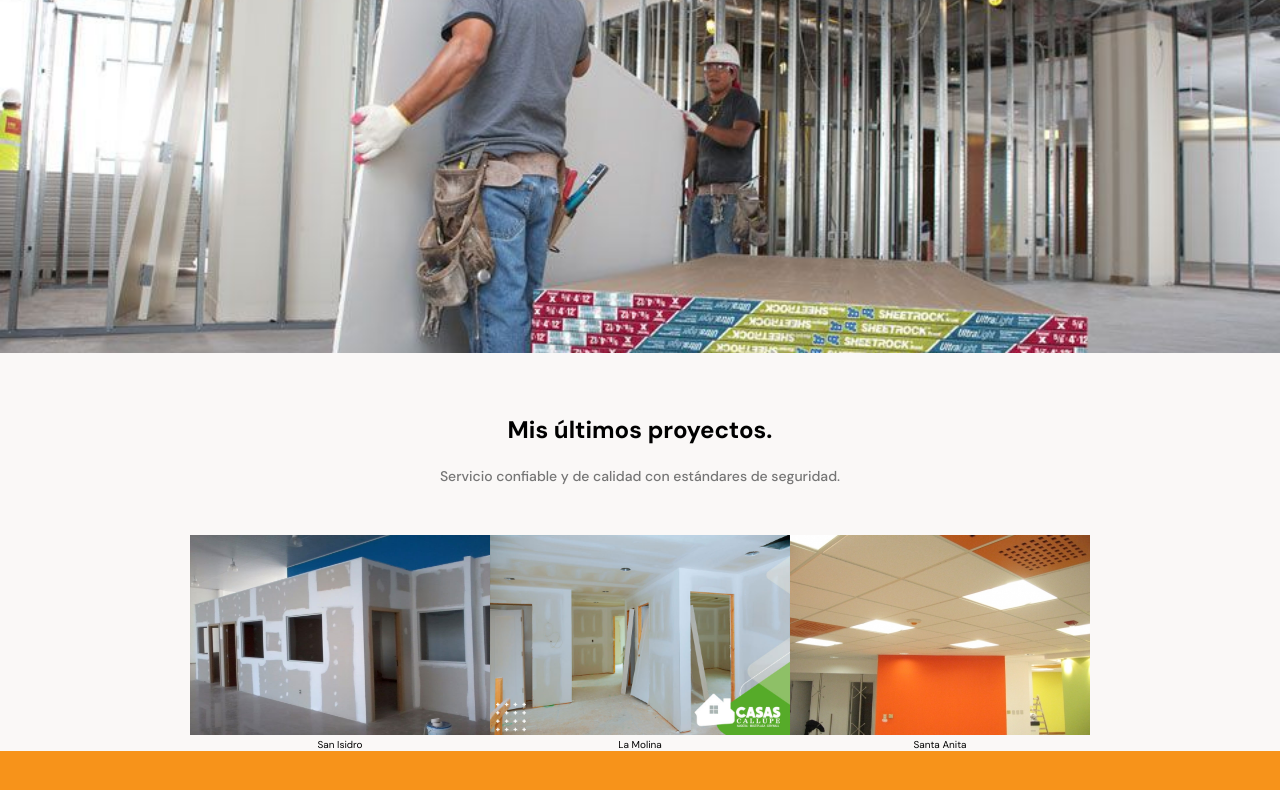
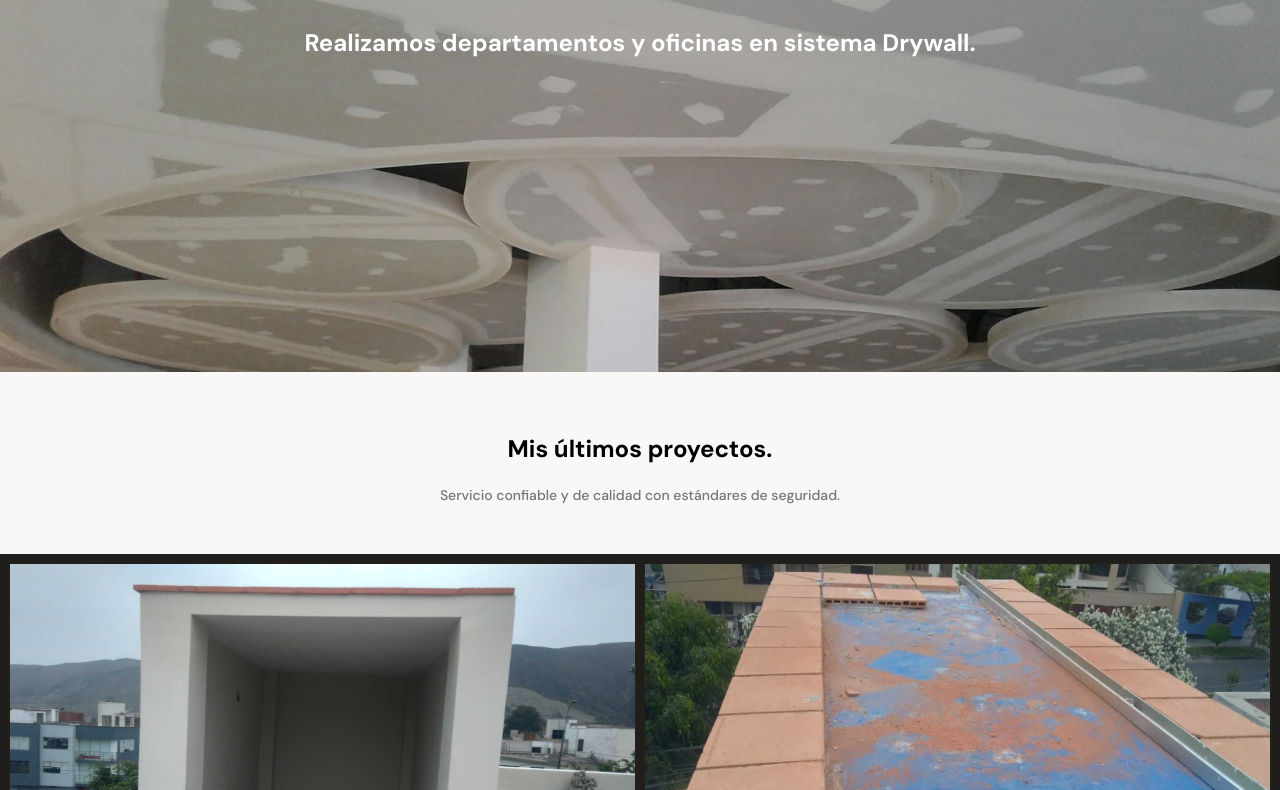
Before and after one commit to DanielNivin/DanielNivin.github.io, a plain HTML site: page index.html in a window 1280 px wide. Shown: the part 1409-2199 px from the top of the page. Drawn offline with Linux system fonts and the light colour scheme.

Commit message:
drywall prototipo 0.3

```diff
--- a/desktop.css
+++ b/desktop.css
@@ -11,7 +11,7 @@
   display: flex;
   width: 600px;
 }
-.main--card{
+.main--card {
   margin-bottom: 0px;
 }
 .main--carousel-image {
@@ -26,3 +26,36 @@
   display: block;
   left: calc(50% - 20px);
 }
+/*carousel imagenes*/
+.main--carousel-image {
+  text-align: center;
+  justify-items: center;
+  display: grid;
+  gap: 10px;
+  overflow-x: unset;
+  overscroll-behavior-x: none;
+  scroll-snap-type: none;
+  grid-template-columns: repeat(2, 1fr);
+  margin: 0 0;
+  padding: 0 10px;
+  background-color: #201e1c;
+  padding-bottom: 20px;
+}
+
+.main--carousel-image figure {
+  min-width: 190px;
+  max-width: none;
+  width: 100%;
+  height: 400px;
+}
+
+.main--carousel-image figure img {
+  height: 100%;
+}
+.main--carousel-image figure figcaption {
+  font-size: 1.4rem;
+  line-height: 1.8rem;
+  font-weight: 500;
+  color: #fff;
+  padding: 3px;
+}
--- a/index.html
+++ b/index.html
@@ -41,8 +41,8 @@
             Construye moderno, Construye en Drywall.
           </h2>
           <p class="main--primary-parrafo">
-            Con más de 15 años de experiencia en el rubro garantizamos un trabajo
-            de calidad.
+            Con más de 15 años de experiencia en el rubro garantizamos un
+            trabajo de calidad.
           </p>
         </div>
         <!-- main table -->
@@ -51,18 +51,16 @@
             <h2 class="main--list-title">Mis servicios</h2>
             <ul>
               <li>Instalación de todo tipo de tabiquería</li>
-              <li>Instalación de Drywall</li>
-              <li>Cenefas</li>
+              <li>Drywall</li>
+              <li>Superboard</li>
               <li>Especialidad en techos acústicos</li>
-              <li>Superboard</li>
+              <li>Instalación de manto asfáltico y ladrillo</li>
             </ul>
           </div>
           <!--  agregar tarjeta   -->
           <div class="main--card-presupuesto">
             <h2 class="main--card-title">Solicita tu cotización</h2>
-            <p class="main--card-number">
-              <span></span>936171678
-            </p>
+            <p class="main--card-number"><span></span>936171678</p>
             <p class="main--card-text">*Disponible en Lima Metropolitana.</p>
           </div>
         </div>
@@ -120,7 +118,7 @@
       </section>
 
       <section class="main--img">
-        <h2></h2>
+        <h2>Realizamos departamentos y oficinas en sistema Drywall.</h2>
       </section>
 
       <section class="main--tercer-section">
@@ -130,17 +128,33 @@
         </p>
       </section>
       <section class="main--carousel-image">
-        <figure>
-          <img src="./assets/img/san-isidro.jpg" alt="San Isidro" />
-          <figcaption>San Isidro</figcaption>
+        <figure class="carousel--primary-row">
+          <img src="./assets/img/imagen-drywall.jfif" alt="San Isidro" />
+          <figcaption>Instalación de Drywall (La Molina)</figcaption>
         </figure>
-        <figure>
-          <img src="./assets/img/La molina.jpg" alt="La Molina" />
-          <figcaption>La Molina</figcaption>
+        <figure class="carousel--primary-row">
+          <img src="./assets/img/imagen-pastelero.jfif" alt="La Molina" />
+          <figcaption>Instalación de Ladrillo pastelero (La Molina)</figcaption>
         </figure>
-        <figure>
-          <img src="./assets/img/acustico.jpg" alt="Santa Anita" />
-          <figcaption>Santa Anita</figcaption>
+        <figure class="carousel--second-row">
+          <img src="./assets/img/imagen-deco.jfif" alt="Santa Anita" />
+          <figcaption>
+            Detalle en Drywall para luces indirectas (Lima Centro)
+          </figcaption>
+        </figure>
+        <figure class="carousel--second-row">
+          <img src="./assets/img/imagen-valdosa.jpg" alt="Santa Anita" />
+          <figcaption>Techo acústico (Lima Centro)</figcaption>
+        </figure>
+        <figure class="carousel--third-row">
+          <img src="./assets/img/imagen-dintel.jfif" alt="Santa Anita" />
+          <figcaption>Intalación de cobertura en Drywall (Breña)</figcaption>
+        </figure>
+        <figure class="carousel--third-row">
+          <img src="./assets/img/imagen-candelabro.jfif" alt="Santa Anita" />
+          <figcaption>
+            Instalación de cielo razo con detalles (San Isidro)
+          </figcaption>
         </figure>
       </section>
     </main>
@@ -152,11 +166,10 @@
         </div>
         <div class="footer--icon"></div>
         <figure class="footer--img">
-          <img src="./assets/img/logo-house-black.png" alt="">
+          <img src="./assets/img/logo-house-black.png" alt="" />
           <figcaption>*Drywall 2021</figcaption>
         </figure>
       </div>
     </footer>
-
   </body>
 </html>
--- a/mobile.css
+++ b/mobile.css
@@ -254,7 +254,7 @@ html {
   font-weight: bold;
 }
 
-.main--secundari-text {
+.main--secundari .main--secundari-text {
   font-weight: bold;
   color: #808080;
   font-size: 1.4rem;
@@ -276,7 +276,6 @@ html {
   border-radius: 4px;
   padding: 1.6rem;
   margin-bottom: 1.6rem;
-
 }
 
 .main--card-icon {
@@ -307,7 +306,7 @@ html {
   width: 100%;
   min-width: 320px;
   height: 387px;
-  background-image: url("./assets/img/construccion.jpg");
+  background-image: url("./assets/img/portada.jpg");
   background-position: center;
   background-repeat: no-repeat;
   background-size: cover;
@@ -315,11 +314,13 @@ html {
 }
 
 .main--img h2 {
+  width: 90%;
   font-weight: bold;
   font-size: 2.4rem;
   line-height: 2.6rem;
   color: var(--just-white);
-  padding-top: 64px;
+  padding-top: 45px;
+  margin: 0 auto;
 }
 
 /*--Tercera sección--*/
@@ -357,15 +358,24 @@ html {
   overflow-x: scroll;
   overscroll-behavior-x: contain;
   scroll-snap-type: x proximity;
+  margin: 0 10px;
 }
 .main--carousel-image figure {
   min-width: 190px;
   max-width: 300px;
   width: 300px;
+  margin: 10px;
 }
 .main--carousel-image figure img {
   width: 100%;
   height: 200px;
+  box-shadow: 0px 4px 8px rgb(89 73 30 / 16%);
+}
+.main--carousel-image figure figcaption {
+  font-size: 1.2rem;
+  line-height: 1.8rem;
+  font-weight: 500;
+  color: #757575;
 }
 /*------------------------footer-------------------*/
 
@@ -411,7 +421,6 @@ html {
 .footer--img {
   width: 64px;
   height: 60px;
-
 }
 .footer--img img {
   width: 100%;
```
Also changed, not shown: assets/img/La molina.jpg (deleted), assets/img/acustico.jpg (deleted), assets/img/construccion.jpg (deleted), assets/img/imagen-candelabro.jfif (added), assets/img/imagen-deco.jfif (added), assets/img/imagen-dintel.jfif (added), assets/img/imagen-drywall.jfif (added), assets/img/imagen-pastelero.jfif (added), assets/img/imagen-valdosa.jpg (added), assets/img/portada.jpg (added), assets/img/san-isidro.jpg (deleted).
